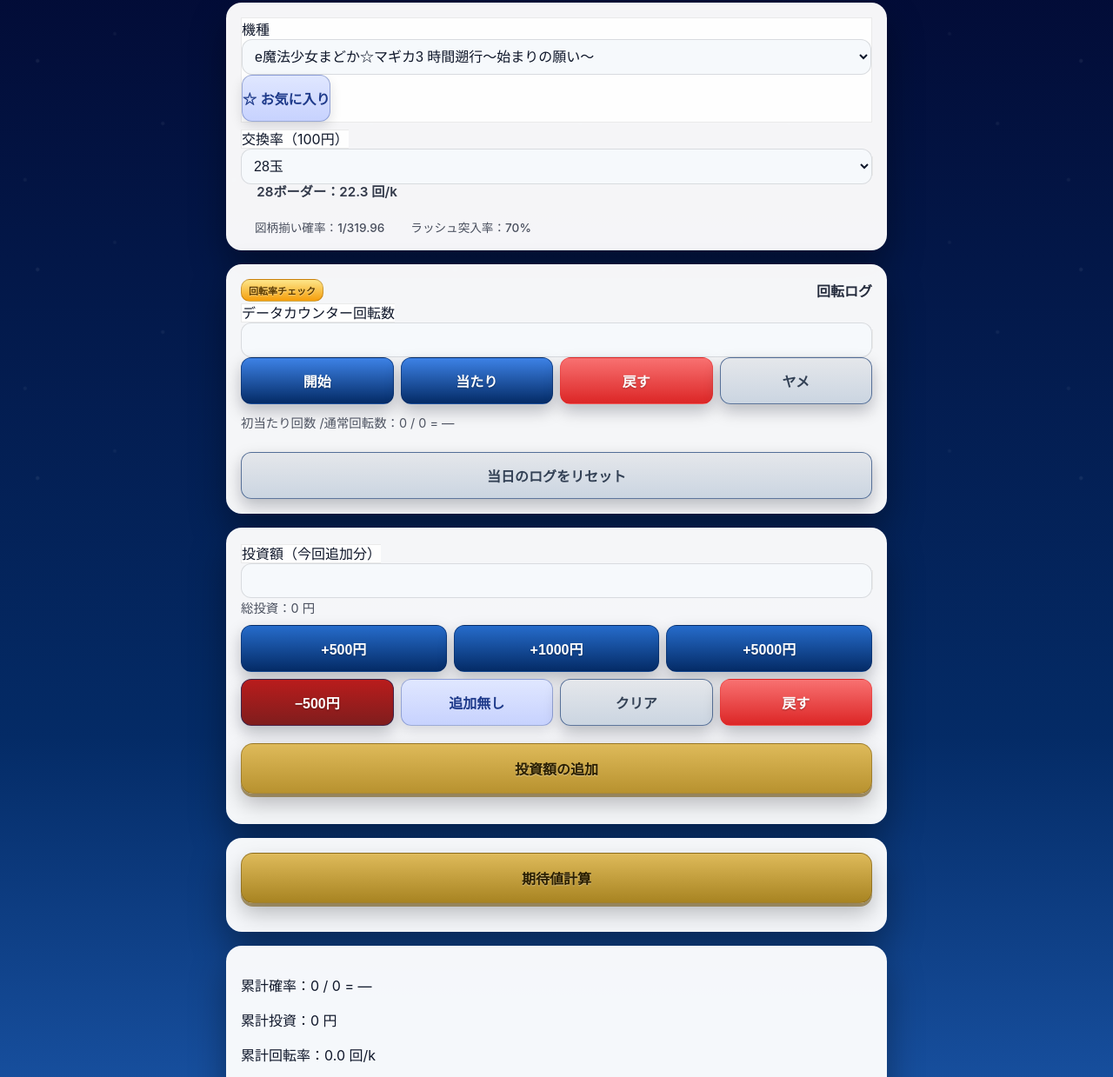
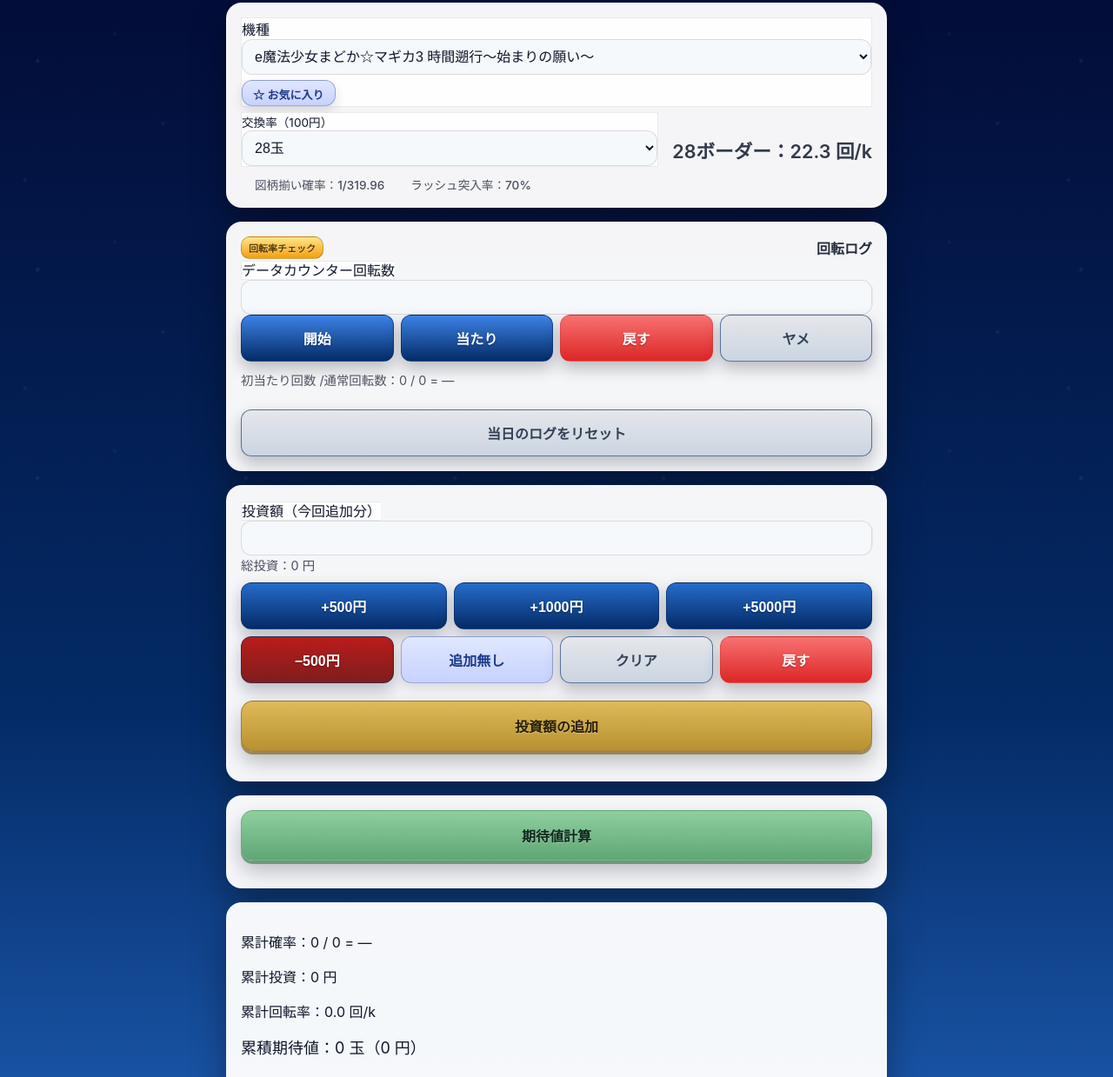
Before and after one commit to pastadeteatime-blip/ev-tracker2.0, a plain HTML site: page index.html in a window 1280 px wide. Shown: the part 230-1469 px from the top of the page at 87% size. Drawn offline with Linux system fonts and the light colour scheme.

```diff
--- a/style.css
+++ b/style.css
@@ -254,7 +254,7 @@
 .machine-label{ width: 100%; }
 
 .equivalent-border{
-  font-size: 0.95rem;
+  font-size: 1.35rem;
   color: rgba(15, 23, 42, 0.85);
   font-weight: 600;
   min-height: 1.4em;
@@ -536,18 +536,18 @@
 
   background: linear-gradient(
     180deg,
-    #deba5a 0%,
-    #a88422 100%
+    #8fcf9f 0%,
+    #5fa774 100%
   );
 
-  color: #2b1f00;
-  border: 1px solid rgba(120, 90, 20, 0.6);
+  color: #0f2a1f;
+  border: 1px solid rgba(95,167,116,0.6);
 
   box-shadow:
-    0 4px 0 rgba(120, 90, 20, 0.6),
+    0 4px 0 rgba(74,133,92,0.7),
     0 12px 24px rgba(0,0,0,0.25);
 
-  text-shadow: 0 1px 1px rgba(255,255,255,0.4);
+  text-shadow: 0 1px 1px rgba(255,255,255,0.35);
 }
 
 /* 機種情報：共通フェード演出（ボーダー/確率/突入率で使う） */
@@ -905,3 +905,41 @@
   border: 1px solid rgba(220,38,38,0.35);
   text-shadow: 0 1px 2px rgba(0,0,0,0.30);
 }
+
+#favoriteBtn{
+  width: auto;
+  padding: 6px 12px;
+  font-size: 13px;
+  height: 30px;
+  margin-top: 6px;
+}
+
+.exchange-label{
+  width: 100%;
+  box-sizing: border-box;
+}
+
+.exchange-row{
+  display:flex;
+  align-items:flex-end;
+  gap:12px;
+}
+
+.exchange-label{
+  font-size: 0.85rem;
+}
+
+.exchange-label select{
+  font-size: 16px; /* 入力しやすさ維持 */
+}
+
+.exchange-row #infoBorder{
+  flex: 7;
+  margin: 0;
+  align-self: flex-end;
+}
+
+#rushEndAdjustRow{
+  grid-column: 1 / -1;
+  margin-top: 8px;
+}
```
